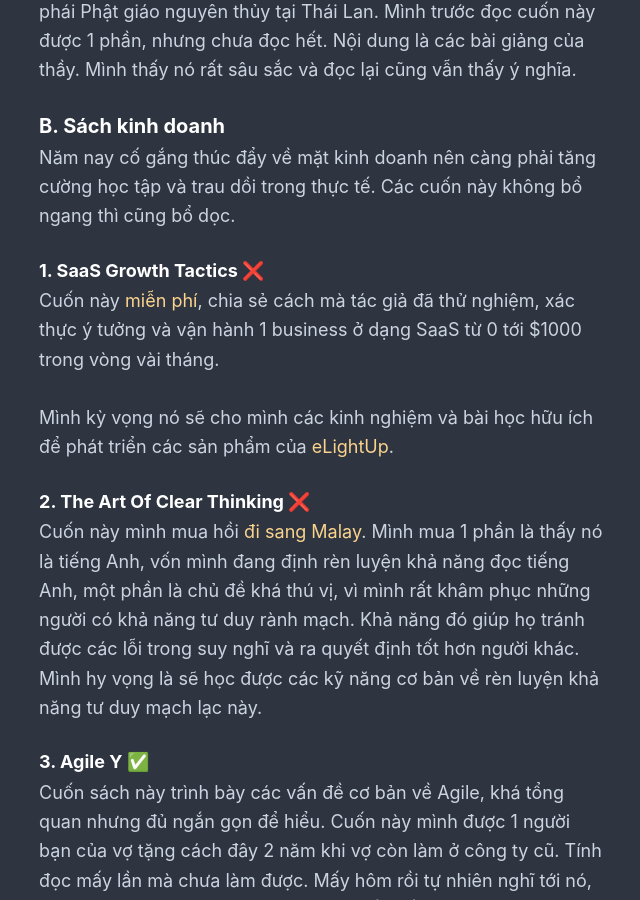
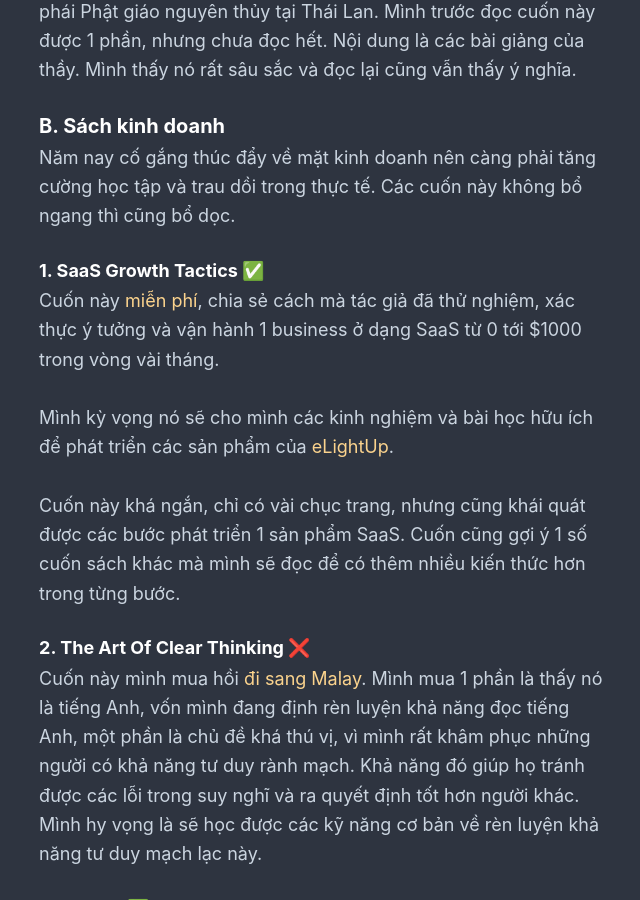
Before and after one commit to rilwis/hontap.info, a Jekyll site: the page built from _posts/2020-01-10-sach-da-doc-2020.md, in a window 1280 px wide and 900 px high, scrolled down 747 px. Shown: the whole window, without its empty margins (317-957 px from the left). Built offline with Jekyll 4.4.1, drawn with Linux system fonts in a browser that asks for light colours; our own code applies the rules of GitHub Pages for plain Markdown files.

Commit message:
Update 2020-01-10-sach-da-doc-2020.md

```diff
--- a/_posts/2020-01-10-sach-da-doc-2020.md
+++ b/_posts/2020-01-10-sach-da-doc-2020.md
@@ -22,11 +22,13 @@ Cuốn này của thầy Ajahn Chan, một vị sư nổi tiếng theo trường
 
 Năm nay cố gắng thúc đẩy về mặt kinh doanh nên càng phải tăng cường học tập và trau dồi trong thực tế. Các cuốn này không bổ ngang thì cũng bổ dọc.
 
-### 1. SaaS Growth Tactics ❌
+### 1. SaaS Growth Tactics ✅
 
 Cuốn này [miễn phí](https://www.upvoty.com/ebooks/saas-growth-tactics/download/), chia sẻ cách mà tác giả đã thử nghiệm, xác thực ý tưởng và vận hành 1 business ở dạng SaaS từ 0 tới $1000 trong vòng vài tháng.
 
 Mình kỳ vọng nó sẽ cho mình các kinh nghiệm và bài học hữu ích để phát triển các sản phẩm của [eLightUp](https://elightup.com).
+
+Cuốn này khá ngắn, chỉ có vài chục trang, nhưng cũng khái quát được các bước phát triển 1 sản phẩm SaaS. Cuốn cũng gợi ý 1 số cuốn sách khác mà mình sẽ đọc để có thêm nhiều kiến thức hơn trong từng bước.
 
 ### 2. The Art Of Clear Thinking ❌
 
```
